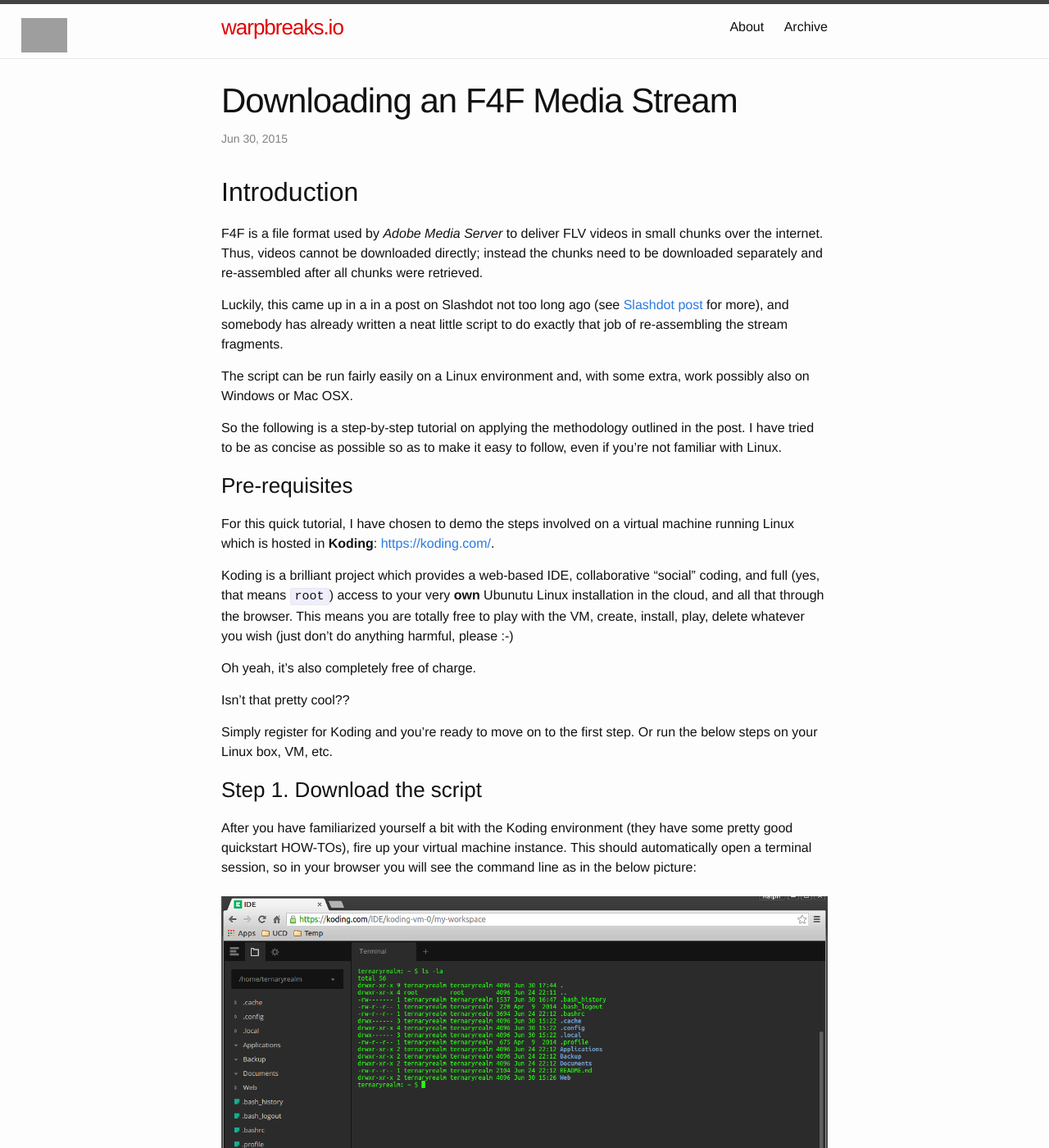
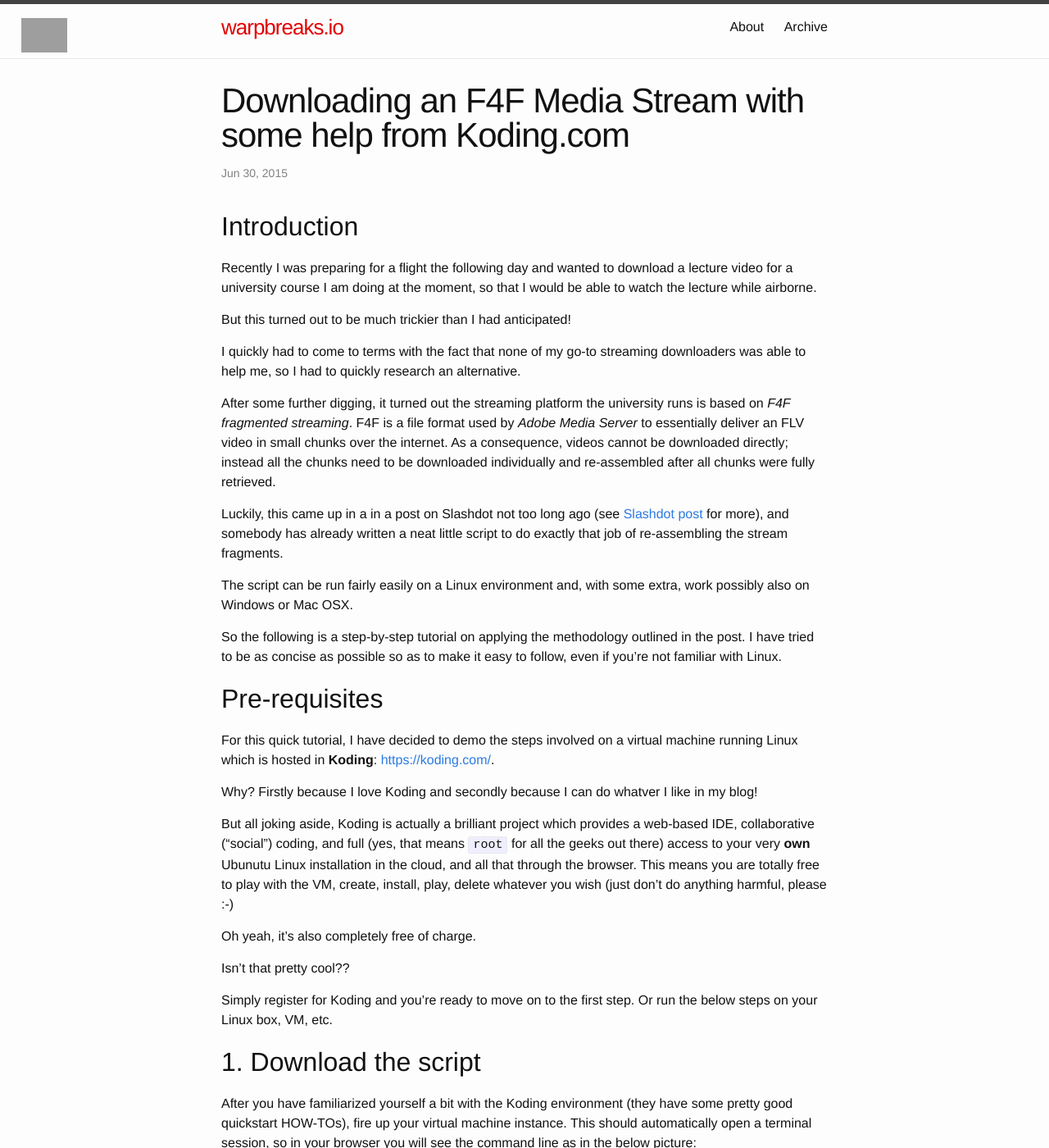
Before and after one commit to bwv988/blogtest, a Jekyll site: the page built from _posts/2015-06-30-dlf4f.markdown, in a window 1280 px wide and 1400 px high. Shown: the whole window at 82% size. Built offline with Jekyll 4.4.1, drawn with Linux system fonts in a browser that asks for light colours; comment, search, counter and statistics services are not loaded; grey boxes are pictures that could not be loaded.

Commit message:
Some further fixes to the F4F blog entry.

```diff
--- a/_posts/2015-06-30-dlf4f.markdown
+++ b/_posts/2015-06-30-dlf4f.markdown
@@ -1,12 +1,18 @@
 ---
-title: Downloading an F4F Media Stream
+title: Downloading an F4F Media Stream with some help from Koding.com
 categories: [linux]
 layout: post
 ---
 
 ## Introduction
 
-F4F is a file format used by _Adobe Media Server_ to deliver FLV videos in small chunks over the internet. Thus, videos cannot be downloaded directly; instead the chunks need to be downloaded separately and re-assembled after all chunks were retrieved.
+Recently I was preparing for a flight the following day and wanted to download a lecture video for a university course I am doing at the moment, so that I would be able to watch the lecture while airborne.
+
+But this turned out to be much trickier than I had anticipated!
+
+I quickly had to come to terms with the fact that none of my go-to streaming downloaders was able to help me, so I had to quickly research an alternative.
+
+After some further digging, it turned out the streaming platform the university runs is based on _F4F fragmented streaming_. F4F is a file format used by _Adobe Media Server_ to essentially deliver an FLV video in small chunks over the internet. As a consequence, videos cannot be downloaded directly; instead all the chunks need to be downloaded individually and re-assembled after all chunks were fully retrieved.
 
 Luckily, this came up in a in a post on Slashdot not too long ago (see [Slashdot post](http://stackoverflow.com/questions/25425956/any-good-programs-for-handeling-f4f-fragments-and-converting-them-into-a-complet) for more), and somebody has already written a neat little script to do exactly that job of re-assembling the stream fragments.
 
@@ -14,11 +20,13 @@ The script can be run fairly easily on a Linux environment and, with some extra,
 
 So the following is a step-by-step tutorial on applying the methodology outlined in the post. I have tried to be as concise as possible so as to make it easy to follow, even if you're not familiar with Linux.
 
-### Pre-requisites
+## Pre-requisites
 
-For this quick tutorial, I have chosen to demo the steps involved on a virtual machine running Linux which is hosted in __Koding__: [https://koding.com/](https://koding.com/).
+For this quick tutorial, I have decided to demo the steps involved on a virtual machine running Linux which is hosted in __Koding__: [https://koding.com/](https://koding.com/).
 
-Koding is a brilliant project which provides a web-based IDE, collaborative "social" coding, and full (yes, that means `root`) access to your very __own__ Ubunutu Linux installation in the cloud, and all that through the browser. This means you are totally free to play with the VM, create, install, play, delete whatever you wish (just don't do anything harmful, please :-)
+Why? Firstly because I love Koding and secondly because I can do whatver I like in my blog!
+
+But all joking aside, Koding is actually a brilliant project which provides a web-based IDE, collaborative ("social") coding, and full (yes, that means `root` for all the geeks out there) access to your very __own__ Ubunutu Linux installation in the cloud, and all that through the browser. This means you are totally free to play with the VM, create, install, play, delete whatever you wish (just don't do anything harmful, please :-)
 
 Oh yeah, it's also completely free of charge.
 
@@ -27,7 +35,7 @@ Isn't that pretty cool??
 Simply register for Koding and you're ready to move on to the first step. Or run the below steps on your Linux box, VM, etc.
 
 
-### Step 1. Download the script
+## 1. Download the script
 
 After you have familiarized yourself a bit with the Koding environment (they have some pretty good quickstart HOW-TOs), fire up your virtual machine instance. This should automatically open a terminal session, so in your browser you will see the command line as in the below picture:
 
@@ -43,7 +51,7 @@ The first thing I'm going to do is to create a new directory and use `git` to ch
 
 This will be our working directory, so we keep things nice and tidy. I like to keep things nice and tidy.
 
-### Step 2. Install missing dependencies
+## Step 2. Install missing dependencies
 
 Your terminal session should look more or less as in the picture below:
 
@@ -76,7 +84,7 @@ Now all is good and we can check that by issuing a quick
 
 which shows all of the script's command line options. Great. let's move on so.
 
-### 3. Locating the stream manifest
+## 3. Locating the stream manifest
 For every FLV video that is delivered through F4F chunks, there exists a so-called __stream manifest__ file that captures certain technical details of the stream, i.e. quality, length etc., but most importantly the number of chunks, in a machine-readable format.
 
 Our task is to locate the manifest file, because it's what the script requires as an input.
@@ -98,7 +106,7 @@ The link you have just copied could look like this:
 
 Your link will of course be totally different from the one I got.
 
-### 4. Downloading the video
+## 4. Downloading the video
 
 Now we can finally download the video, yay!
 
@@ -138,7 +146,7 @@ Magic!
 
 Of course you will have to replace that `e6` by whatever letters your file name starts with!
 
-### 5. Download the video from Koding
+## 5. Download the video from Koding
 
 All that is left to do now is to download the video file from Koding. That's the easiest part.
 
@@ -160,7 +168,7 @@ Now you can download the video by adding the filename `video1.flv` to the URL:
 
 Press enter and the download starts!
 
-### 6. Cleanup
+## 6. Cleanup
 
 As you know, I like to keep things nice and tidy, so finally let's remove all the downloaded stuff on your Koding VM, or you may eventually run out of disk space:
 
```
